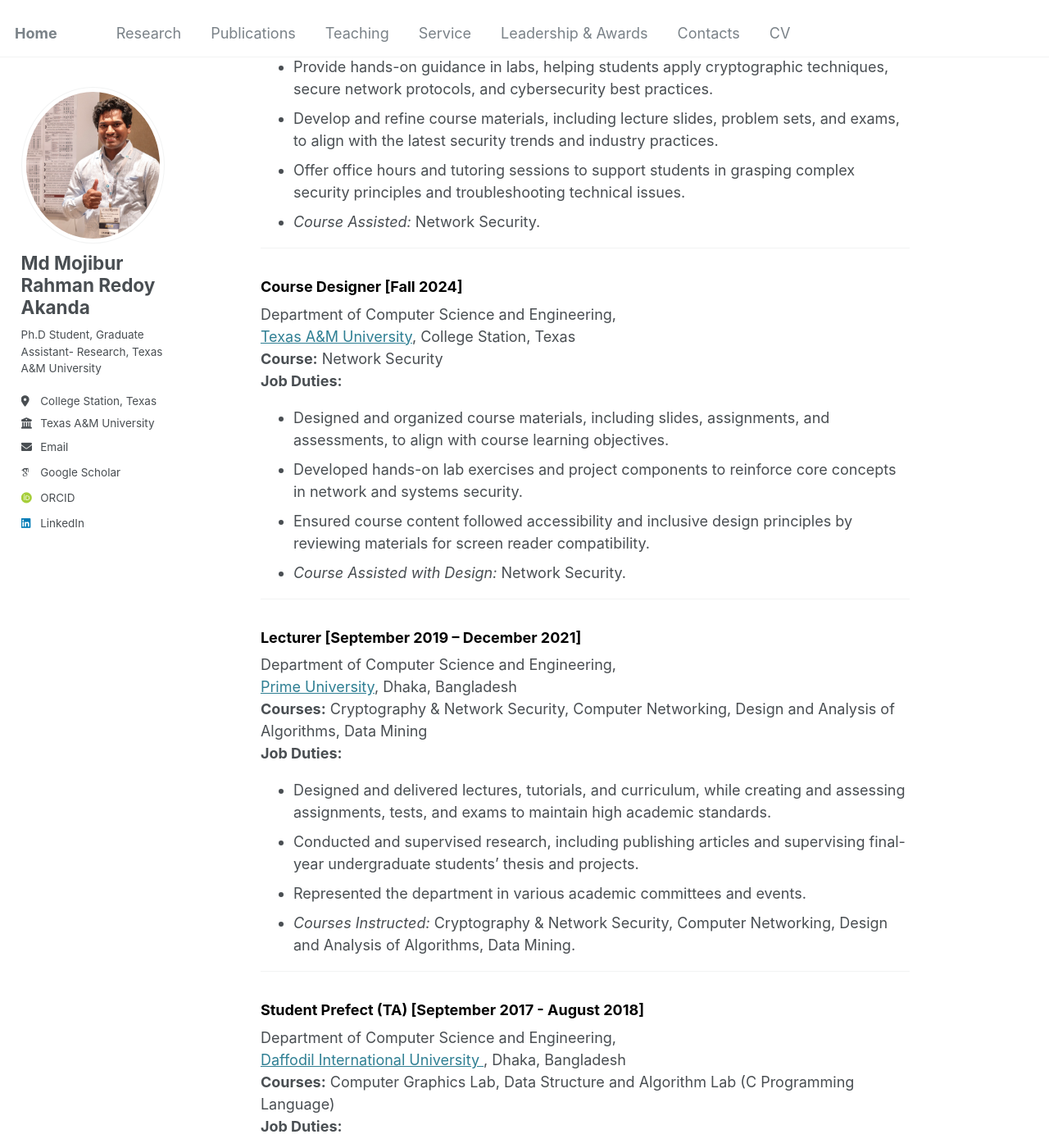
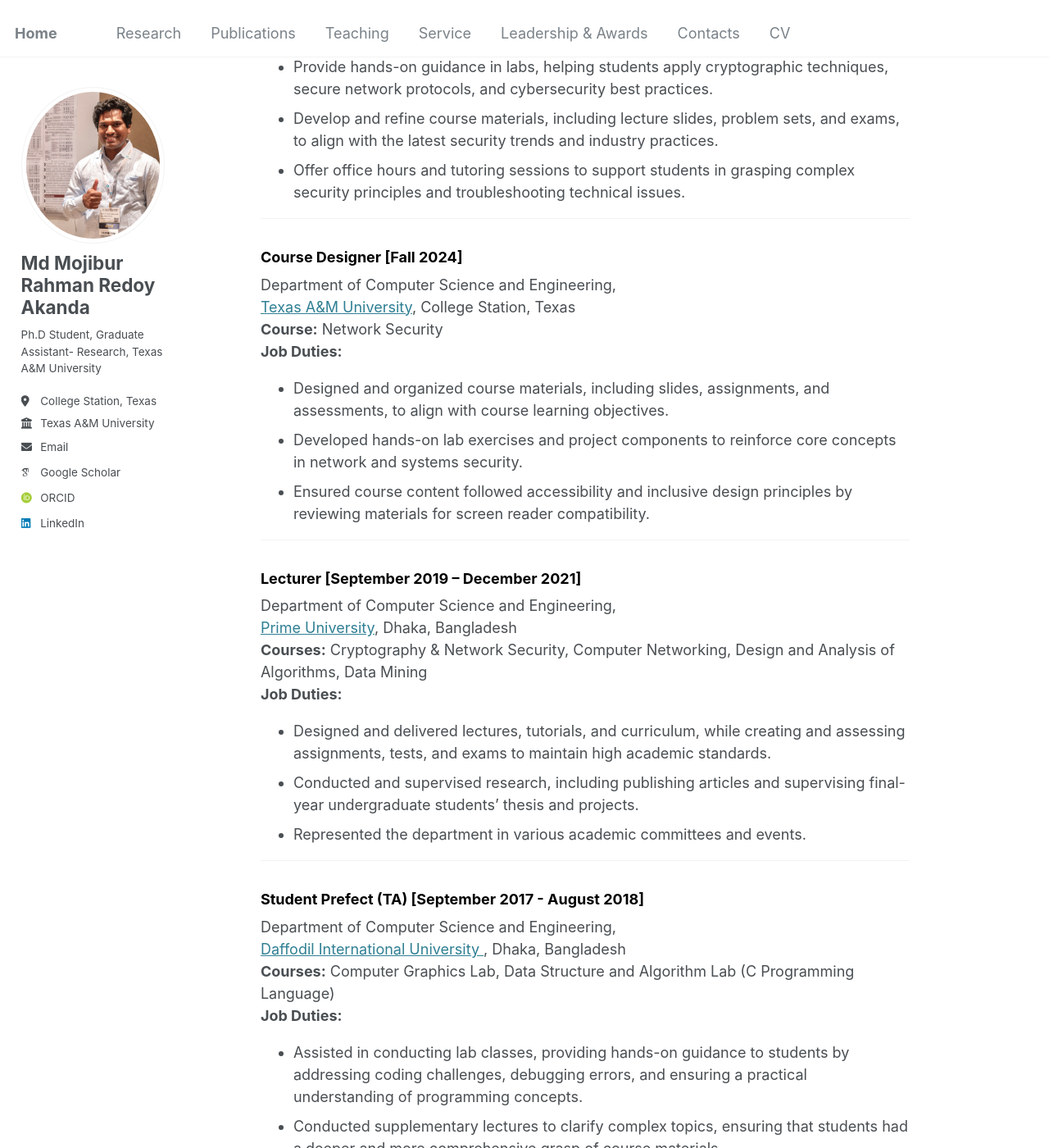
Before and after one commit to redoyakanda/redoyakanda.github.io, a Jekyll site: the page built from _pages/teaching.html, in a window 1280 px wide and 1400 px high, scrolled down 360 px. Shown: the whole window at 82% size. Built offline with Jekyll 4.4.1, drawn with Linux system fonts in a browser that asks for light colours; some web fonts are replaced.

Commit message:
Update teaching.html

```diff
--- a/_pages/teaching.html
+++ b/_pages/teaching.html
@@ -16,7 +16,6 @@ author_profile: true
     <li>Provide hands-on guidance in labs, helping students apply cryptographic techniques, secure network protocols, and cybersecurity best practices.</li>
     <li>Develop and refine course materials, including lecture slides, problem sets, and exams, to align with the latest security trends and industry practices.</li>
     <li>Offer office hours and tutoring sessions to support students in grasping complex security principles and troubleshooting technical issues.</li>
-    <li><em>Course Assisted:</em> Network Security.</li>
   </ul>
 </article>
 <hr>
@@ -31,7 +30,6 @@ author_profile: true
     <li>Designed and organized course materials, including slides, assignments, and assessments, to align with course learning objectives.</li>
     <li>Developed hands-on lab exercises and project components to reinforce core concepts in network and systems security.</li>
     <li>Ensured course content followed accessibility and inclusive design principles by reviewing materials for screen reader compatibility.</li>
-    <li><em>Course Assisted with Design:</em> Network Security.</li>
   </ul>
 </article>
 <hr>
@@ -46,7 +44,6 @@ author_profile: true
     <li>Designed and delivered lectures, tutorials, and curriculum, while creating and assessing assignments, tests, and exams to maintain high academic standards.</li>
     <li>Conducted and supervised research, including publishing articles and supervising final-year undergraduate students’ thesis and projects.</li>
     <li>Represented the department in various academic committees and events.</li>
-    <li><em>Courses Instructed:</em> Cryptography & Network Security, Computer Networking, Design and Analysis of Algorithms, Data Mining.</li>
   </ul>
 </article>
 <hr>
```
